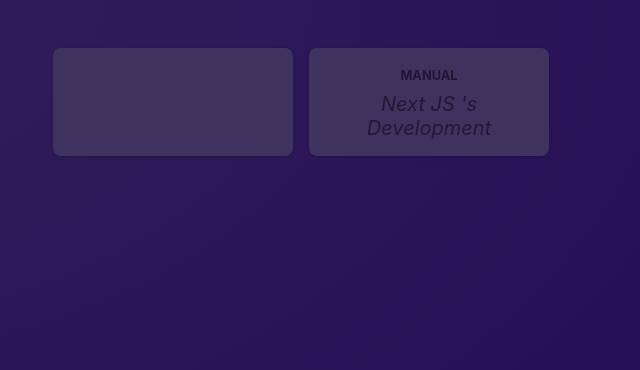
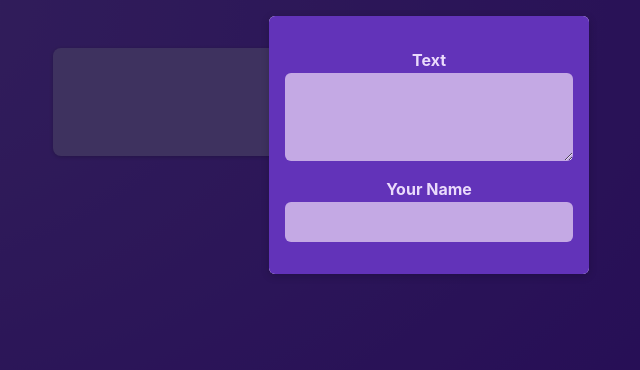
Before and after one commit to mohamedmonirshabana/reactjsRevsion, a React (Vite) app: page / in a window 1280 px wide. Shown: the top 370 px of the page, without its empty margins (211-851 px from the left). Built offline with nearby package versions, Linux system fonts and the light colour scheme.

Commit message:
add state to show Modal and Hide

```diff
--- a/src/components/Modal.jsx
+++ b/src/components/Modal.jsx
@@ -1,10 +1,12 @@
 import classes from './Modal.module.css';
 
-function Modal({ children }) {
+function Modal({ children, onClose }) {
   return (
     <>
-      <div className={classes.backdrop} />
-      <dialog className={classes.modal}>{children}</dialog>
+      <div className={classes.backdrop} onClick={onClose} />
+      <dialog open={true} className={classes.modal}>
+        {children}
+      </dialog>
     </>
   );
 }
--- a/src/components/PostsList.jsx
+++ b/src/components/PostsList.jsx
@@ -5,8 +5,10 @@
 import classes from './PostList.module.css';
 import NewPost from './NewPost.jsx';
 function PostsList() {
+  const [modalIsVisible, setModalIsVisible] = useState(true);
   const [enteredBody, setEnteredBody] = useState('');
   const [enteredAuthor, setEnteredAuthor] = useState('');
+
   function bodyChangeHandler(event) {
     setEnteredBody(event.target.value);
   }
@@ -14,14 +16,22 @@
   function authorChangeHandler(event) {
     setEnteredAuthor(event.target.value);
   }
+
+  function hideModalHandler() {
+    setModalIsVisible(false);
+  }
+
   return (
     <>
-      <Modal>
-        <NewPost
-          onBodyChange={bodyChangeHandler}
-          onAuthorChange={authorChangeHandler}
-        />
-      </Modal>
+      {modalIsVisible ? (
+        <Modal onClose={hideModalHandler}>
+          <NewPost
+            onBodyChange={bodyChangeHandler}
+            onAuthorChange={authorChangeHandler}
+          />
+        </Modal>
+      ) : null}
+
       <ul className={classes.posts}>
         <Post author={enteredAuthor} body={enteredBody} />
         <Post author="Manual" body="Next JS 's Development" />
```
